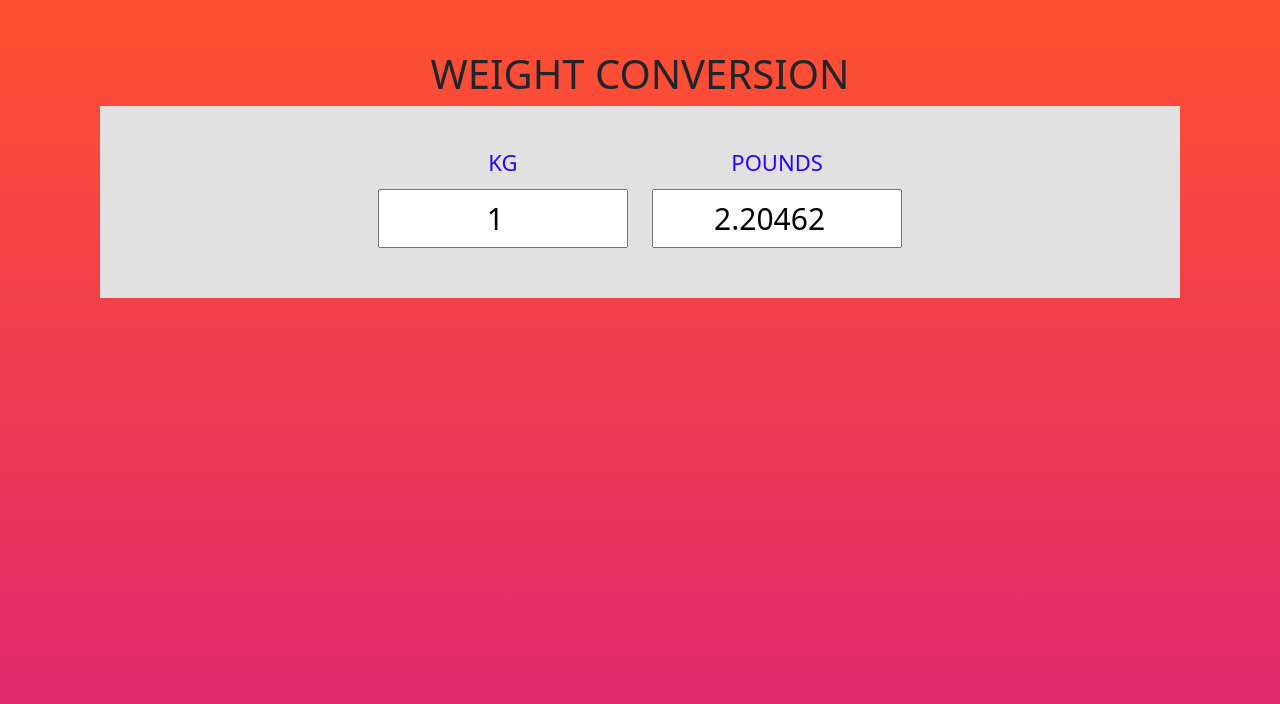
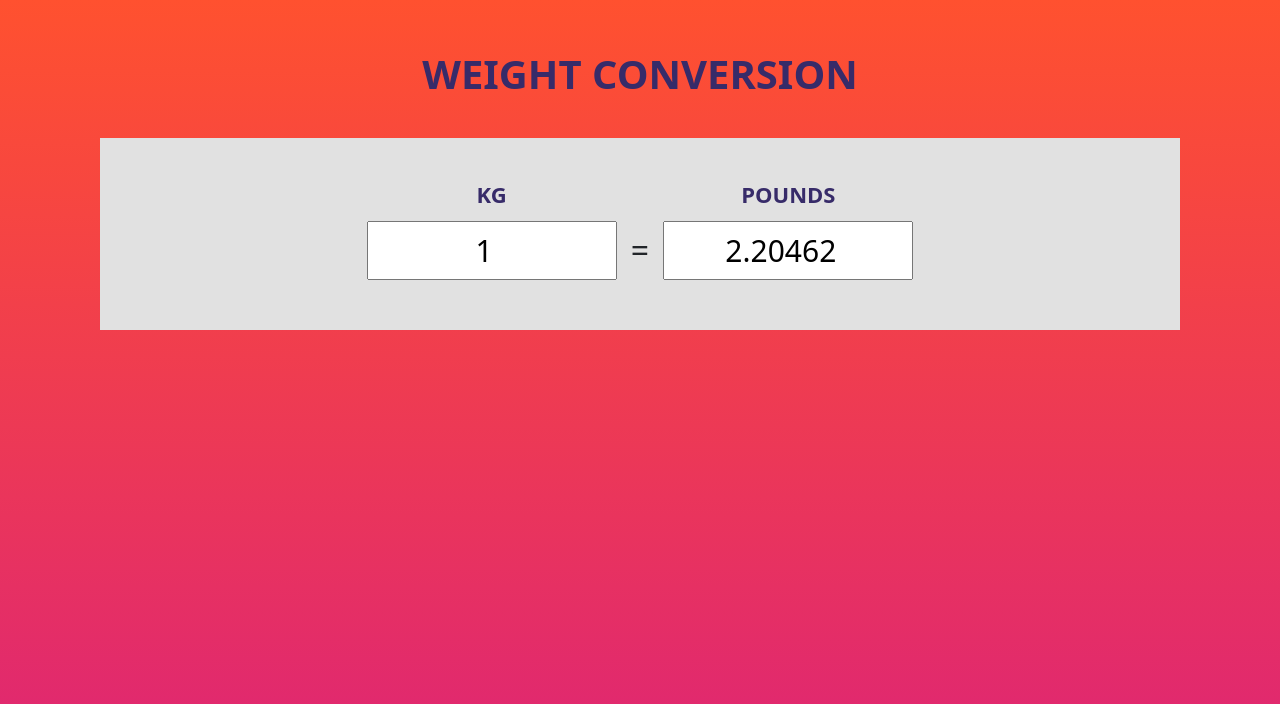
Before and after one commit to Mahmudul-jpg/Weight-Conversion, a plain HTML site: page index.html in a window 1280 px wide. Drawn offline with nearby package versions, Linux system fonts and the light colour scheme.

```diff
--- a/index.html
+++ b/index.html
@@ -24,6 +24,7 @@
         <label>KG</label><br />
         <input type="number" value="1" id="kg" placeholder="KG" class="input" />
       </div>
+      <div class="input-div"><h2>=</h2></div>
       <div class="input-div">
         <label>POUNDS</label><br />
         <input
--- a/style.css
+++ b/style.css
@@ -3,6 +3,9 @@ body {
   }
   h1 {
     text-align: center;
+    margin-bottom: 40px;
+    font-weight: bold;
+    color: rgb(55, 43, 105);
   }
   #container {
     text-align: center;
@@ -21,7 +24,8 @@ body {
   }
   label {
     font-size: 22px;
-    color: rgb(43, 0, 255);
+    color: rgb(55, 43, 105);
+    font-weight: bold;
   }
 
   body {
```
